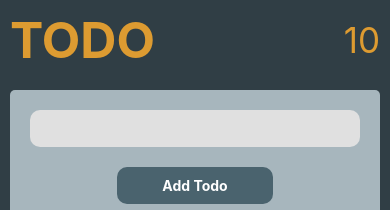
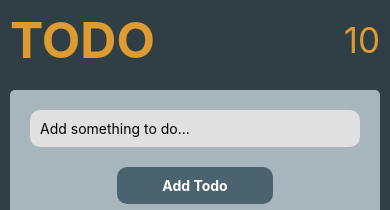
Before and after one commit to robinucar/todoApp, a React Native app: screen / in a window 390 px wide. Shown: the top 210 px of the page. Built offline with nearby package versions, Linux system fonts and the light colour scheme.

Commit message:
getting todoInput text

```diff
--- a/src/App.js
+++ b/src/App.js
@@ -1,6 +1,6 @@
 import React from 'react';
 import {SafeAreaView, View, Text} from 'react-native';
-import {main} from './styles';
+import {main, todo_input} from './styles';
 import {TodoInput} from './components';
 
 const App = () => {
@@ -10,9 +10,8 @@ const App = () => {
         <View style={main.banner}>
           <Text style={main.todoText}>TODO</Text>
           <Text style={main.todoCount}>10</Text>
-
         </View>
-        <TodoInput />
+        <TodoInput onTodoEnter={(todoText) => alert(todoText)} />
       </View>
     </SafeAreaView>
   );
--- a/src/components/TodoInput.js
+++ b/src/components/TodoInput.js
@@ -1,14 +1,21 @@
-import React from 'react';
+import React, {useState} from 'react';
 import {TextInput, View, Text, TouchableOpacity} from 'react-native';
 import {todo_input} from '../styles';
 
 const TodoInput = (props) => {
+  const [text, setText] = useState('');
+
   return (
     <View style={todo_input.container}>
       <View style={todo_input.inputContainer}>
-        <TextInput />
+        <TextInput
+          placeholder="Add something to do..."
+          onChangeText={(value) => setText(value)}
+        />
       </View>
-      <TouchableOpacity style={todo_input.buttonContainer}>
+      <TouchableOpacity
+        style={todo_input.buttonContainer}
+        onPress={() => props.onTodoEnter(text)}>
         <Text style={todo_input.buttonText}>Add Todo</Text>
       </TouchableOpacity>
     </View>
```
